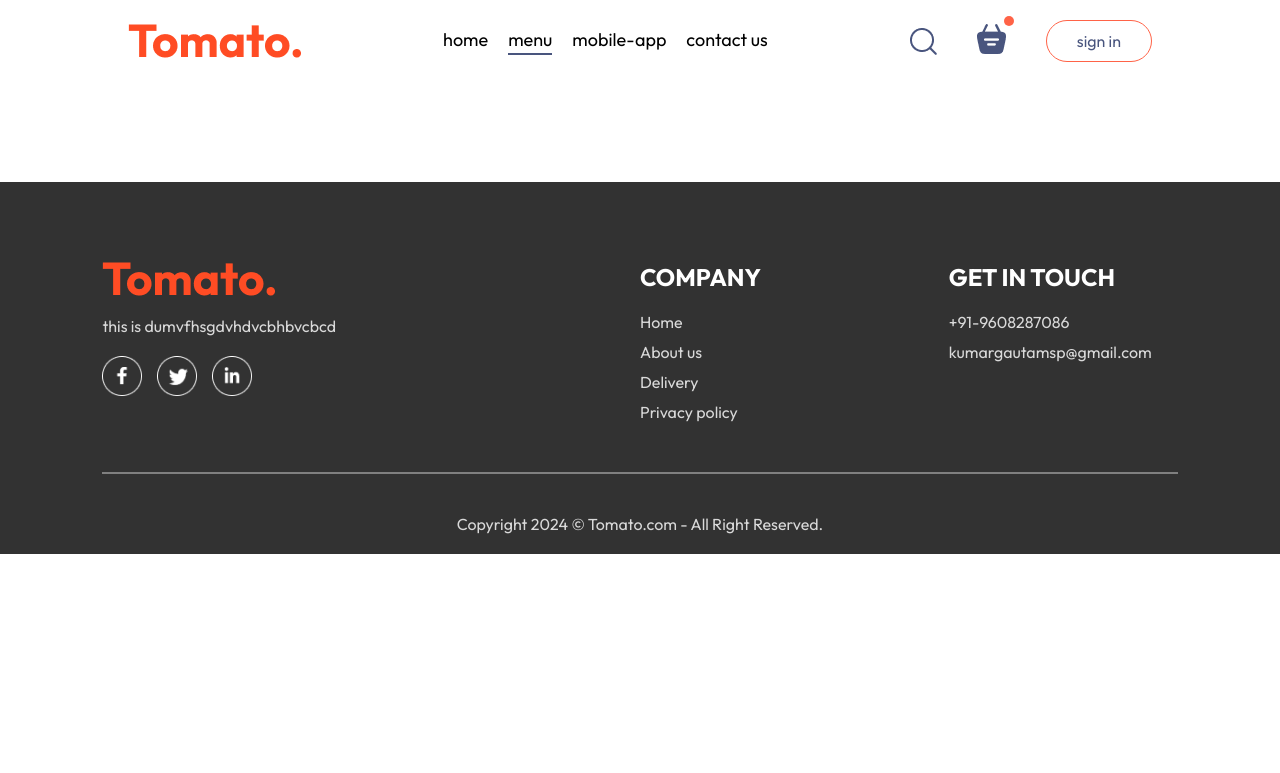
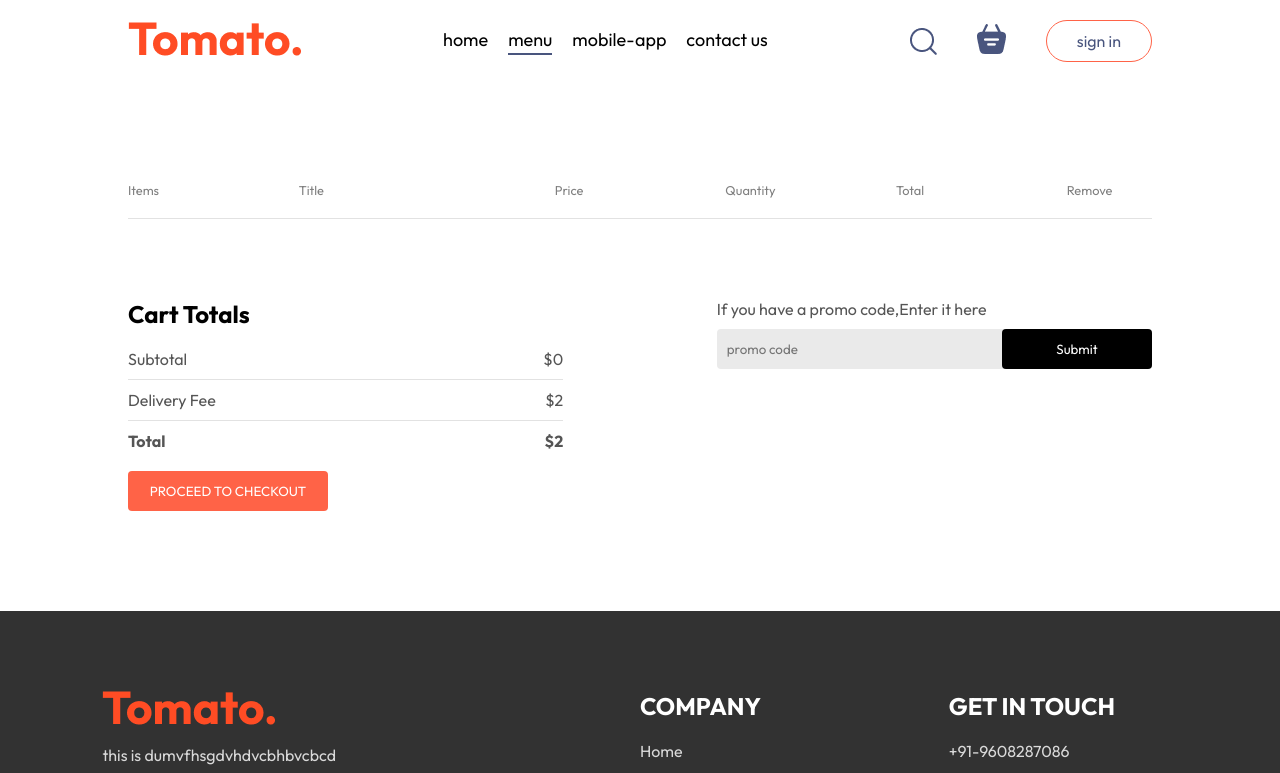
Before and after one commit to kumargautamsp/Tomato-app, a React (Vite) app in the folder frontend/: page /cart in a window 1280 px wide. Shown: the top 773 px of the page. Built offline with nearby package versions, Linux system fonts and the light colour scheme.

Commit message:
Your commit message

```diff
--- a/frontend/src/components/Navbar/Navbar.jsx
+++ b/frontend/src/components/Navbar/Navbar.jsx
@@ -1,15 +1,19 @@
-import React, { useState } from 'react';
+import React, { useContext, useState } from 'react';
 import './Navbar.css';
 import { assets } from '../../assets/assets';
 import { Link } from 'react-router-dom';
+import { StoreContext } from '../../context/StoreContext';
 
 const Navbar = ({setShowLogin}) => {
 
     const [menu , setMenu] = useState("menu");
 
+    const {getTotalCartAmount} = useContext(StoreContext);
+
   return (
     <div className='navbar'>
-       <img src={assets.logo} alt="" className="logo"/>
+      <Link to='/'> <img src={assets.logo} alt="" className="logo"/>
+      </Link>
        <ul className="navbar-menu">
         <Link to='/'onClick={()=>setMenu("home")} className={menu==="home"?"active":""}>home</Link>
         <a href='#explore-menu' onClick={()=>setMenu("menu")} className={menu==="menu"?"active":""}>menu</a>
@@ -19,8 +23,8 @@
        <div className="navbar-right">
         <img src={assets.search_icon} alt=""/>
         <div className="navbar-search-icon">
-            <img src={assets.basket_icon} alt="" />
-            <div className="dot"></div>
+           <Link to='/cart'><img src={assets.basket_icon} alt="" /></Link>
+            <div className={getTotalCartAmount()===0?"":"dot"}></div>
         </div>
         <button onClick={()=>setShowLogin(true)}>sign in</button>
        </div>
--- a/frontend/src/context/StoreContext.jsx
+++ b/frontend/src/context/StoreContext.jsx
@@ -21,16 +21,27 @@
     setCartItems((prev)=>({...prev,[itemId]:prev[itemId]-1}))
   }
 
-  useEffect (()=>{
-    console.log(cartItems);
-  },[cartItems])
+
+const getTotalCartAmount = () =>{
+    let totalAmount = 0;
+    for(const item in cartItems)
+        {
+            if (cartItems[item]>0) {
+                let itemInfo = food_list.find((product)=>product._id === item);
+                totalAmount += itemInfo.price* cartItems[item];
+            }
+
+        }
+        return totalAmount;
+}
 
     const contextValue = {
     food_list,
     cartItems,
     setCartItems,
     addToCart,
-    removeFromCart
+    removeFromCart,
+    getTotalCartAmount
     }
     return (
         <StoreContext.Provider value={contextValue}>
--- a/frontend/src/pages/Cart/Cart.css
+++ b/frontend/src/pages/Cart/Cart.css
@@ -0,0 +1,91 @@
+.cart{
+    margin-top: 100px;
+}
+.cart-items-title{
+    display: grid;
+    grid-template-columns: 1fr 1.5fr 1fr 1fr 1fr 0.5fr;
+    align-items: center;
+    color: grey;
+    font-size: max(1vw,12px);
+}
+.cart-items-item{
+    margin: 10px 0px;
+    color: black;
+}
+.cart-items-item img{
+    width: 50px;
+}
+.cart hr{
+    height: 1px;
+    background-color: #e2e2e2;
+    border: none;
+}
+.cart-items-item .cross{
+    cursor: pointer;
+}
+.cart-bottom{
+    margin-top: 80px;
+    display: flex;
+    justify-content: space-between;
+    gap: max(12vw, 20px);
+}
+.cart-total{
+    flex:1;
+    display: flex;
+    flex-direction: column;
+    gap:20px;
+}
+.cart-total-details{
+    display: flex;
+    justify-content: space-between;
+    color: #555;
+}
+.cart-total hr{
+    margin: 10px 0px;
+}
+.cart-total button{
+    border:none;
+    color:white;
+    background-color: tomato;
+    width: max(15vw,200px);
+    padding:12px 0px;
+    border-radius:4px;
+    cursor: pointer;
+}
+.cart-promocode{
+    flex:1;
+}
+.cart-promocode p{
+    color:#555;
+}
+.cart-promocode-input{
+    margin-top: 10px;
+    display: flex;
+    justify-content: space-between;
+    align-items: center;
+    background-color: #eaeaea;
+    border-radius: 4px;
+}
+
+.cart-promocode-input input{
+    background: transparent;
+    border: none;
+    outline: none;
+    padding-left: 10px;
+}
+.cart-promocode-input button{
+    width: max(10vw,150px);
+    padding: 12px 5px;
+    background-color: black;
+    border: none;
+    color: white;
+    border-radius: 4px;
+}
+@media (max-width:750px){
+    .cart-bottom{
+        flex-direction: column-reverse;
+    }
+    .cart-promocode{
+        justify-content: start;
+    }
+}
--- a/frontend/src/pages/Cart/Cart.jsx
+++ b/frontend/src/pages/Cart/Cart.jsx
@@ -1,10 +1,73 @@
-import React from 'react'
+import React, { useContext } from 'react'
 import './Cart.css'
+import { StoreContext } from '../../context/StoreContext'
 
 const Cart = () => {
+
+    const {cartItems,food_list,removeFromCart, getTotalCartAmount } = useContext(StoreContext);
   return (
-    <div>
-
+    <div className='cart'>
+     <div className="cart-items">
+        <div className="cart-items-title">
+            <p>Items</p>
+            <p>Title</p>
+            <p>Price</p>
+            <p>Quantity</p>
+            <p>Total</p>
+            <p>Remove</p>
+        </div>
+        <br/>
+        <hr/>
+        {food_list.map((item,index)=>{
+            if(cartItems[item._id]>0)
+            {
+                return(
+                  <div>
+                      <div className='cart-items-title cart-items-item'>
+                        <img src={item.image} alt="" />
+                    <p>{item.name}</p>
+                    <p>${item.price}</p>
+                     <p>{cartItems[item._id]}</p>
+                     <p>${item.price*cartItems[item._id]}</p>
+                     <p onClick={()=>removeFromCart(item._id)}className='cross'>X</p>
+                    </div>
+                    <hr/>
+                  </div>
+                )
+            }
+        })}
+     </div>
+     <div className="cart-bottom">
+        <div className="cart-total">
+           <h2>Cart Totals</h2>
+           <div>
+            <div className="cart-total-details">
+            <p>Subtotal</p>
+            <p>${getTotalCartAmount()}</p>
+            </div>
+            <hr />
+            <div className="cart-total-details">
+                <p>Delivery Fee</p>
+                <p>${2}</p>
+            </div>
+            <hr />
+            <div className="cart-total-details">
+                <b>Total</b>
+                <b>${getTotalCartAmount()+2}</b>
+            </div>
+           </div>
+           <button>PROCEED TO CHECKOUT</button>
+        </div>
+        <div className="cart-promocode">
+            <div>
+                <p>If you have a promo code,Enter it here</p>
+                <div className='cart-promocode-input'>
+                 <input type="text" placeholder='promo code'/>
+                 <button>Submit</button>
+                </div>
+            </div>
+        </div>
+     </div>
     </div>
   )
 }
```
